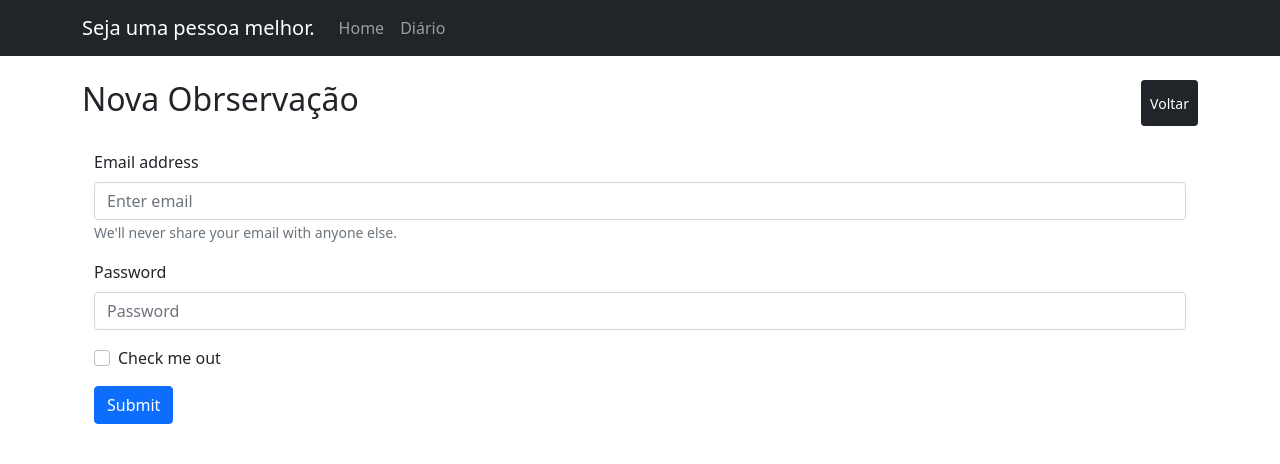
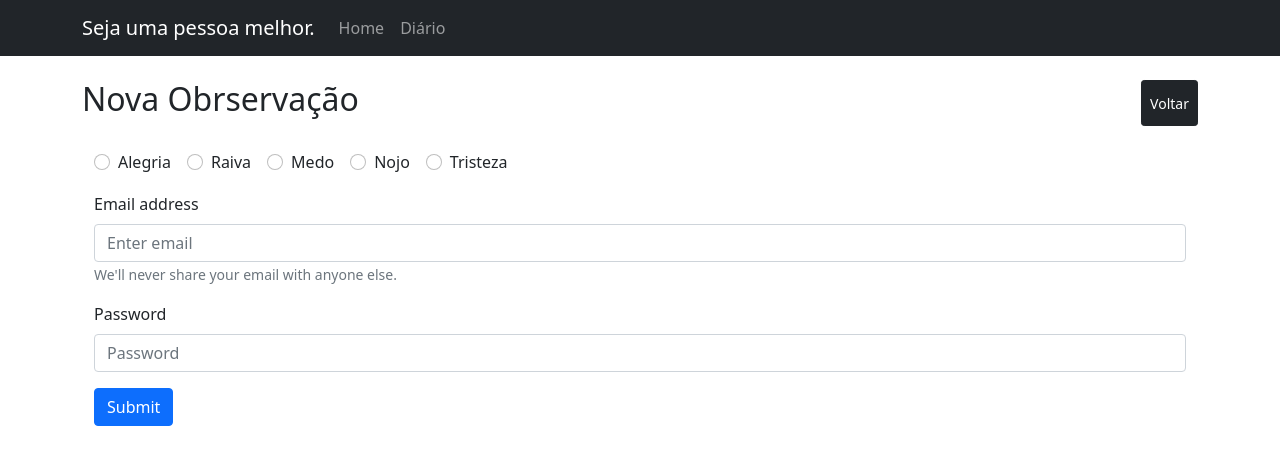
Before and after one commit to dekopossas/self-knowledge-diary, a React (Create React App) app in the folder frontend/: page /calendario/nova-observacao in a window 1280 px wide. Shown: the top 464 px of the page. Built offline with nearby package versions, Linux system fonts and the light colour scheme.

Commit message:
created form radio button

```diff
--- a/frontend/src/pages/Days/FormDay/index.tsx
+++ b/frontend/src/pages/Days/FormDay/index.tsx
@@ -45,6 +45,13 @@ function FormDay() {
       <br />
       <div className="container">
         <Form>
+          <Form.Group className="mb-3" controlId="formBasicRadio">
+            <Form.Check value={1} inline name="radio" type="radio" label="Alegria" />
+            <Form.Check value={2} inline name="radio" type="radio" label="Raiva" />
+            <Form.Check value={3} inline name="radio" type="radio" label="Medo" />
+            <Form.Check value={4} inline name="radio" type="radio" label="Nojo" />
+            <Form.Check value={5} inline name="radio" type="radio" label="Tristeza" />
+          </Form.Group>
           <Form.Group className="mb-3" controlId="formBasicEmail">
             <Form.Label>Email address</Form.Label>
             <Form.Control type="email" placeholder="Enter email" />
@@ -57,9 +64,7 @@ function FormDay() {
             <Form.Label>Password</Form.Label>
             <Form.Control type="password" placeholder="Password" />
           </Form.Group>
-          <Form.Group className="mb-3" controlId="formBasicCheckbox">
-            <Form.Check type="checkbox" label="Check me out" />
-          </Form.Group>
+
           <Button variant="primary" type="submit">
             Submit
           </Button>
```
